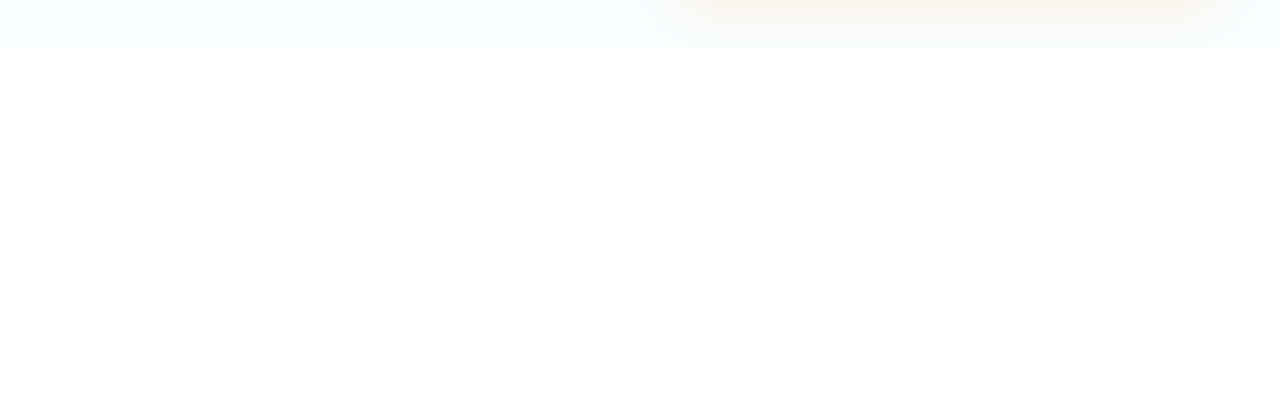
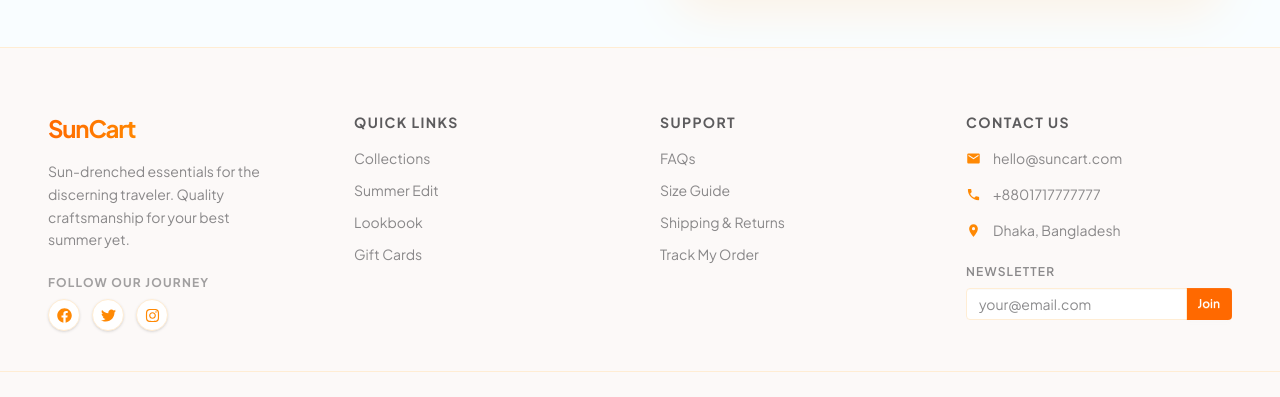
Before and after one commit to anika-chhoa/sun-cart, a Next.js app: page / in a window 1280 px wide. Shown: the part 540-937 px from the top of the page. Before the commit the page ends 800 px from the top, so only its background shows below. Built offline with nearby package versions, Linux system fonts and the light colour scheme.

Commit message:
footer section added

```diff
--- a/package.json
+++ b/package.json
@@ -11,7 +11,8 @@
   "dependencies": {
     "next": "16.2.4",
     "react": "19.2.4",
-    "react-dom": "19.2.4"
+    "react-dom": "19.2.4",
+    "react-icons": "^5.6.0"
   },
   "devDependencies": {
     "@tailwindcss/postcss": "^4",
--- a/src/app/(main)/layout.jsx
+++ b/src/app/(main)/layout.jsx
@@ -1,5 +1,6 @@
 
 
+import Footer from "@/components/shared/Footer";
 import Navbar from "@/components/shared/Navbar";
 
 const MainLayout = ({ children }) => {
@@ -10,6 +11,7 @@ const MainLayout = ({ children }) => {
 
         {children}
       </main>
+      <Footer/>
     </div>
   );
 };
--- /dev/null
+++ b/src/components/shared/Footer.jsx
@@ -0,0 +1,157 @@
+import Link from "next/link";
+import { FaFacebook, FaInstagram, FaTwitter } from "react-icons/fa";
+import { MdLocationOn, MdMail, MdPhone } from "react-icons/md";
+
+const Footer = () => {
+  return (
+    <footer className="w-full bg-[#fcf9f8] border-t border-orange-100">
+      <div className="max-w-7xl mx-auto px-6 md:px-12 pt-16 pb-10 grid grid-cols-1 sm:grid-cols-2 lg:grid-cols-4 gap-10">
+        <div className="flex flex-col gap-4">
+          <span className="text-2xl font-extrabold tracking-tighter bg-gradient-to-r from-orange-500 to-amber-400 bg-clip-text text-transparent">
+            SunCart
+          </span>
+          <p className="text-sm leading-relaxed text-base-content/50 max-w-[220px]">
+            Sun-drenched essentials for the discerning traveler. Quality
+            craftsmanship for your best summer yet.
+          </p>
+
+          <div className="flex flex-col gap-2 mt-2">
+            <p className="text-xs font-bold uppercase tracking-widest text-base-content/40">
+              Follow Our Journey
+            </p>
+            <div className="flex gap-3">
+              <Link
+                href="#"
+                className="btn btn-sm btn-circle bg-white border border-orange-100 text-orange-400 shadow-sm hover:bg-orange-500 hover:text-white hover:border-orange-500 transition-all duration-300"
+              >
+                <FaFacebook size={15} />
+              </Link>
+              <Link
+                href="#"
+                className="btn btn-sm btn-circle bg-white border border-orange-100 text-orange-400 shadow-sm hover:bg-orange-500 hover:text-white hover:border-orange-500 transition-all duration-300"
+              >
+                <FaTwitter size={15} />
+              </Link>
+              <Link
+                href="#"
+                className="btn btn-sm btn-circle bg-white border border-orange-100 text-orange-400 shadow-sm hover:bg-orange-500 hover:text-white hover:border-orange-500 transition-all duration-300"
+              >
+                <FaInstagram size={15} />
+              </Link>
+            </div>
+          </div>
+        </div>
+
+        <div className="flex flex-col gap-4">
+          <h4 className="text-sm font-bold uppercase tracking-widest text-base-content/70">
+            Quick Links
+          </h4>
+          <ul className="flex flex-col gap-3">
+            <li className="text-sm text-base-content/50 hover:text-orange-500 hover:translate-x-1 transition-all duration-200 inline-block">
+              Collections
+            </li>
+            <li className="text-sm text-base-content/50 hover:text-orange-500 hover:translate-x-1 transition-all duration-200 inline-block">
+              Summer Edit
+            </li>
+            <li className="text-sm text-base-content/50 hover:text-orange-500 hover:translate-x-1 transition-all duration-200 inline-block">
+              Lookbook
+            </li>
+            <li className="text-sm text-base-content/50 hover:text-orange-500 hover:translate-x-1 transition-all duration-200 inline-block">
+              Gift Cards
+            </li>
+          </ul>
+        </div>
+
+        <div className="flex flex-col gap-4">
+          <h4 className="text-sm font-bold uppercase tracking-widest text-base-content/70">
+            Support
+          </h4>
+          <ul className="flex flex-col gap-3">
+            <li className="text-sm text-base-content/50 hover:text-orange-500 hover:translate-x-1 transition-all duration-200 inline-block">
+              FAQs
+            </li>
+            <li className="text-sm text-base-content/50 hover:text-orange-500 hover:translate-x-1 transition-all duration-200 inline-block">
+              Size Guide
+            </li>
+            <li className="text-sm text-base-content/50 hover:text-orange-500 hover:translate-x-1 transition-all duration-200 inline-block">
+              Shipping & Returns
+            </li>
+            <li className="text-sm text-base-content/50 hover:text-orange-500 hover:translate-x-1 transition-all duration-200 inline-block">
+              Track My Order
+            </li>
+          </ul>
+        </div>
+
+        <div className="flex flex-col gap-4">
+          <h4 className="text-sm font-bold uppercase tracking-widest text-base-content/70">
+            Contact Us
+          </h4>
+          <ul className="flex flex-col gap-4">
+            <li className="flex items-center gap-3 text-sm text-base-content/50">
+              <span className="text-orange-400 shrink-0">
+                <MdMail size={15} />
+              </span>
+              hello@suncart.com
+            </li>
+            <li className="flex items-center gap-3 text-sm text-base-content/50">
+              <span className="text-orange-400 shrink-0">
+                <MdPhone size={15} />
+              </span>
+              +8801717777777
+            </li>
+            <li className="flex items-center gap-3 text-sm text-base-content/50">
+              <span className="text-orange-400 shrink-0">
+                <MdLocationOn size={15} />
+              </span>
+              Dhaka, Bangladesh
+            </li>
+          </ul>
+
+          <div className="mt-2">
+            <p className="text-xs font-semibold text-base-content/50 uppercase tracking-widest mb-2">
+              Newsletter
+            </p>
+            <div className="join w-full">
+              <input
+                type="email"
+                placeholder="your@email.com"
+                className="input input-sm join-item border border-orange-100 bg-white focus:outline-none focus:border-orange-300 w-full text-sm"
+              />
+              <button className="btn btn-sm join-item bg-orange-500 hover:bg-orange-600 text-white border-0">
+                Join
+              </button>
+            </div>
+          </div>
+        </div>
+      </div>
+
+      <div className="max-w-7xl mx-auto px-6 md:px-12 py-6 border-t border-orange-100 flex flex-col sm:flex-row items-center justify-between gap-3">
+        <p className="text-xs text-base-content/40">
+          © 2026 SunCart Boutique. All rights reserved.
+        </p>
+        <div className="flex gap-4">
+          <Link
+            href="#"
+            className="text-xs text-base-content/40 hover:text-orange-500 transition-colors duration-200"
+          >
+            Privacy Policy
+          </Link>
+          <Link
+            href="#"
+            className="text-xs text-base-content/40 hover:text-orange-500 transition-colors duration-200"
+          >
+            Terms of Service
+          </Link>
+          <Link
+            href="#"
+            className="text-xs text-base-content/40 hover:text-orange-500 transition-colors duration-200"
+          >
+            Cookies
+          </Link>
+        </div>
+      </div>
+    </footer>
+  );
+};
+
+export default Footer;
```
Also changed, not shown: 1 other file (tests, documents, lock files or other folders).
